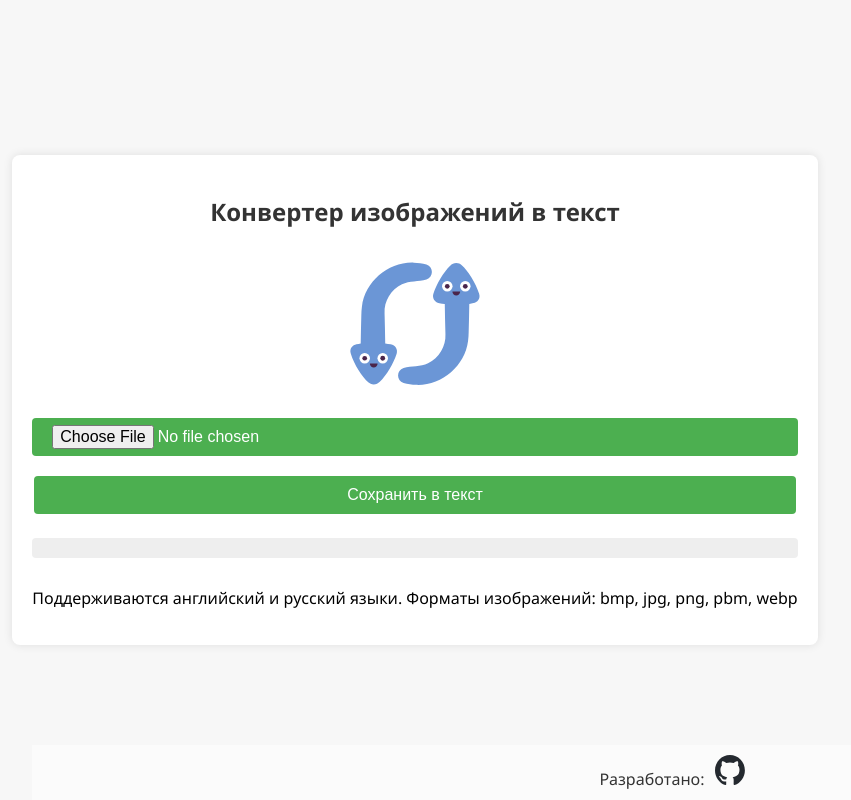
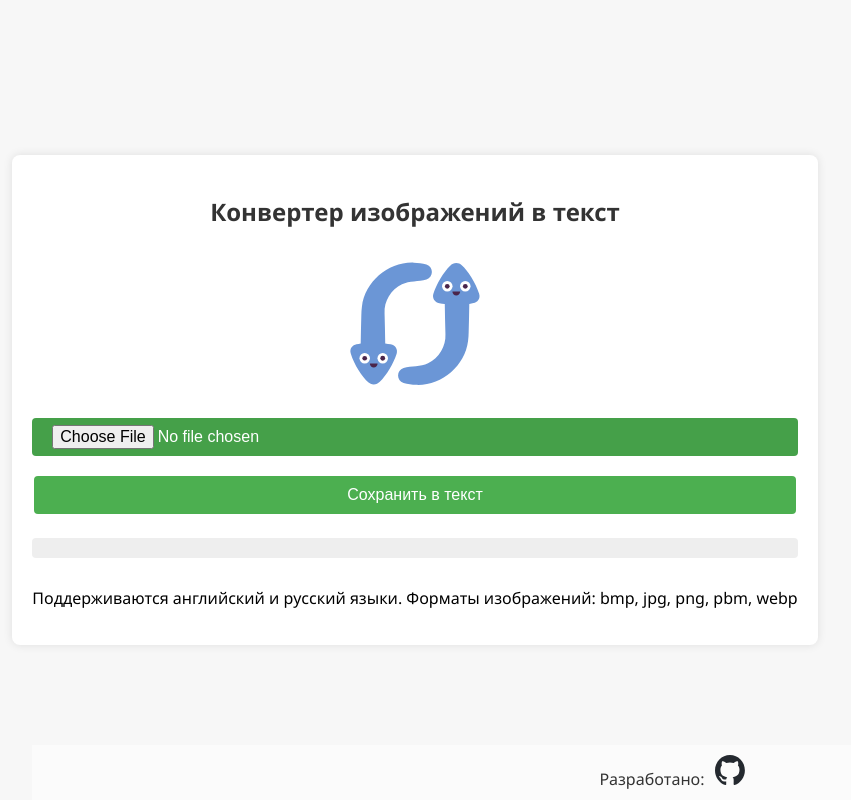
Before and after one commit to poposhka1990/scan-to-text-converter, a website: page index.html in a window 1280 px wide. In both pictures the pointer is over the input 640 px from the left and 436 px from the top of the page. Shown: the whole page, without its empty margins (225-1076 px from the left). Drawn offline with Linux system fonts and the light colour scheme.

Commit message:
correct choose file button

```diff
--- a/style.css
+++ b/style.css
@@ -41,7 +41,7 @@ button {
     border-radius: 4px;
 }
 
-button:hover {
+button:hover, input[type="file"]:hover {
     background-color: #45a049;
 }
 
```
